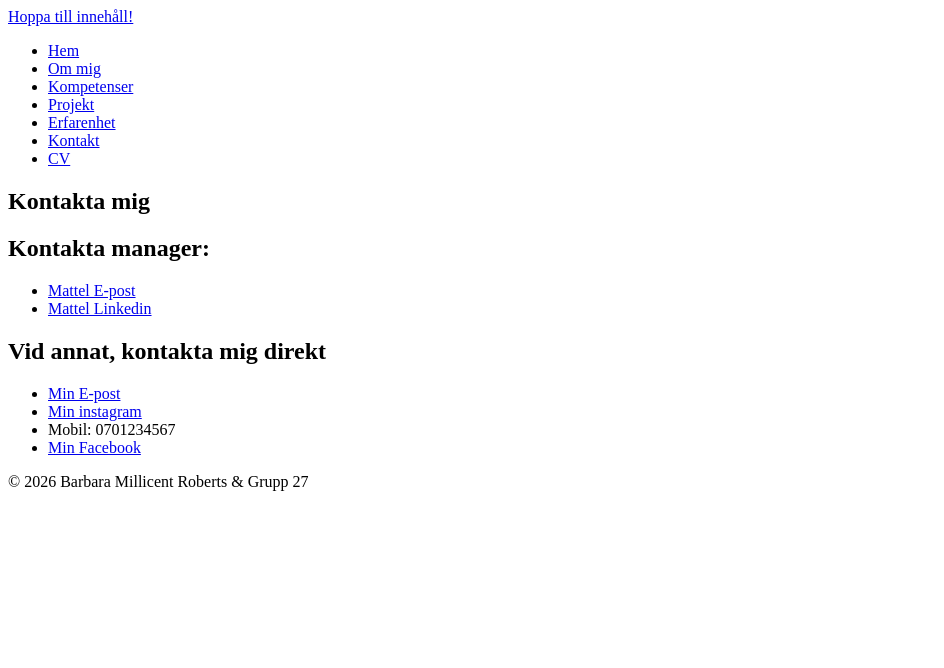
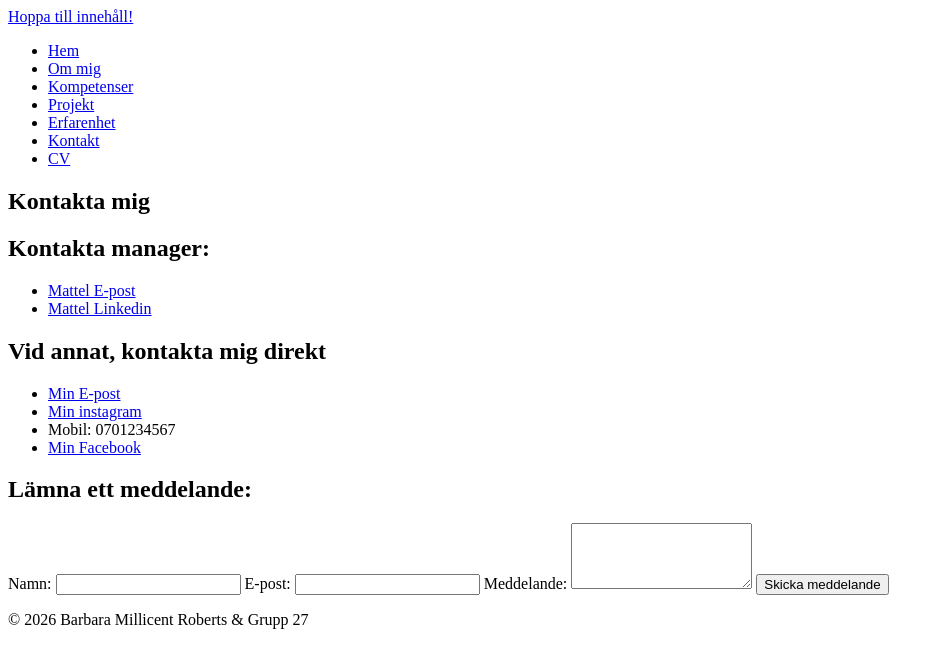
Before and after one commit to Emmawow/HTML, a plain HTML site: page subpages/contact.html in a window 1280 px wide. Shown: the whole page, without its empty margins (0-944 px from the left). Drawn offline with Linux system fonts and the light colour scheme; files that its build step writes are made by us from their sources; files whose address does not match are found by name.

Commit message:
la till formulär och tack-fil

```diff
--- a/subpages/contact.html
+++ b/subpages/contact.html
@@ -97,6 +97,21 @@
           </li>
         </ul>
       </div>
+      <div>
+        <h2 class="contact__subtitle">Lämna ett meddelande:</h2>
+        <form class="contact__form" id="kontaktform" action="tack.php" method="post">
+          <label for="name">Namn:</label>
+          <input type="text" id="name" name="name" required />
+
+          <label for="email">E-post:</label>
+          <input type="email" id="email" name="email" required />
+
+          <label for="message">Meddelande:</label>
+          <textarea id="message" name="message" rows="4" required></textarea>
+
+          <button type="submit">Skicka meddelande</button>
+        </form>
+      </div>
       <footer class="footer">
         <p class="footer__text">
           &copy; 2026 Barbara Millicent Roberts & Grupp 27
```
Also changed, not shown: subpages/about.html (+2 -2 lines), subpages/experience.html (+1 -1 lines), 1 other file.
